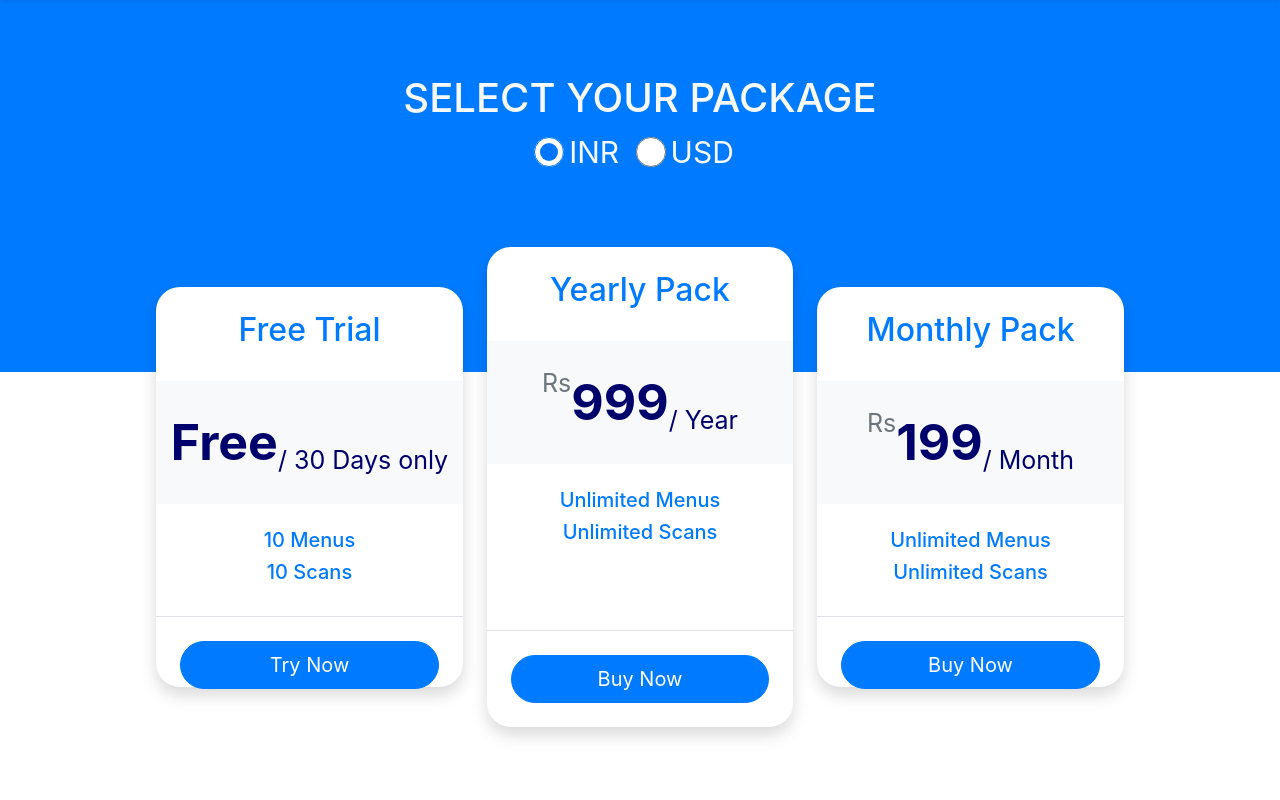
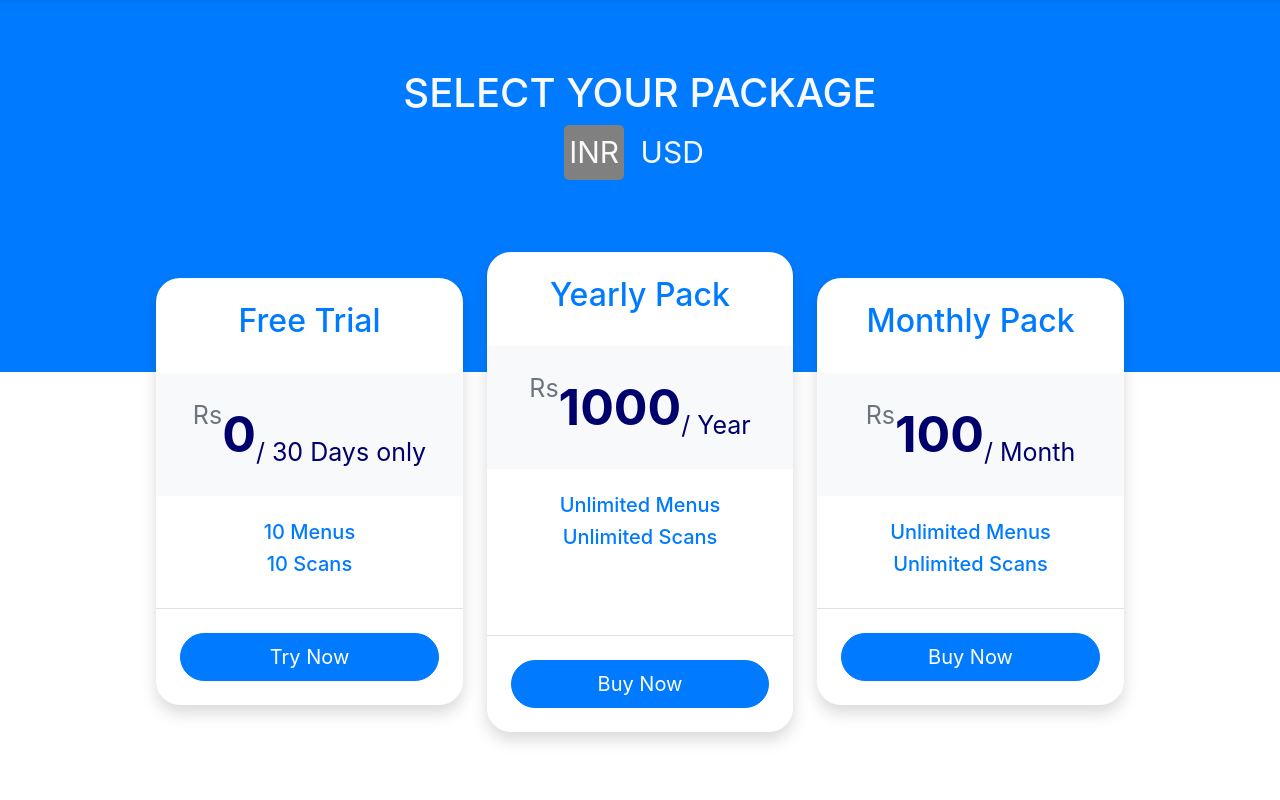
Before and after one commit to mpvaitheeswaran/django_restaurant, a Django app: template templates/qrmenu/select_pack.html in a window 1280 px wide. Shown: the part 56-856 px from the top of the page. Run offline with Django 3.2, Linux system fonts and the light colour scheme; the template is opened without the code that fills it: most values are stand-ins (such as "Sample title", 1, 10 or a date in 2020); parts of the project's set-up code (start-up, migrations or seed data) failed here and were passed over; some libraries are stand-ins or nearby versions.

Commit message:
Some changes in select pack

```diff
--- a/payments/views.py
+++ b/payments/views.py
@@ -21,9 +21,9 @@ def payment(request):
     restaurant = RestaurantDetail.objects.get(user=request.user)
     bill_amount = None
     if pack_type == '1':
-        bill_amount = "199"
+        bill_amount = "100"
     elif pack_type == '2':
-        bill_amount = "999"
+        bill_amount = "1000"
 
     pack_order = PackOrder.objects.create(order_id=order_id,
         restaurant = restaurant,
--- a/static/css/select_pack.css
+++ b/static/css/select_pack.css
@@ -15,9 +15,13 @@
     background-color: #D6E6F2;
 }
 input[type=radio] {
-    width: 30px;
-    height: 30px;
+    display: none;
 }
+  input[type="radio"]:checked + label {
+    background: gray;
+    padding: 5px;
+    border-radius: 5px;
+  }
 .form-check-label{
     font-size: 30px;
 }
--- a/templates/qrmenu/select_pack.html
+++ b/templates/qrmenu/select_pack.html
@@ -17,7 +17,7 @@
     </div>
   </nav>
   <!-- Navbar End -->
-
+    {%comment%}
     <!--SELECT PACK MODAL  -->
     <!-- Trial Pack -->
     <div class="modal fade" id="trial_pack_modal" tabindex="-1" aria-hidden="true">
@@ -141,7 +141,6 @@
           </div>
     </div>
     <!--SELECT PACK MODAL END -->
-    {%comment%}
     <div class="d-flex justify-content-center align-items-center mt-5">
         <div class="container-fluid mx-5">
             <div class="text-center mb-5">
@@ -256,14 +255,14 @@
           </div>
           <div class="row align-items-center">
             <!-- Free Tial -->
-            <div class="col-sm-12 col-md mt-4 p-0 bg-white rounded-3 shadow d-flex flex-column h-sm-auto" style="height: 50vh">
+            <div class="col-sm-12 col-md mt-4 p-0 bg-white rounded-3 shadow d-flex flex-column h-sm-auto" >
                 <div class="p-4">
                     <h2 class="text-center text-primary">Free Trial</h2>
                 </div>
                 <div class="pack-price d-flex align-items-top py-4 bg-light">
-                    <div class="pack-currenc fs-5 text-muted ml-auto"></div>
+                    <div class="pack-currency fs-5 text-muted ml-auto">Rs</div>
                     <div class="pack-value d-flex align-items-end mr-auto">
-                        <div class="value">Free</div>
+                        <div class="value">0</div>
                         <div class="period">/ 30 Days only</div>
                     </div>
                 </div>
@@ -277,7 +276,7 @@
                         <button class="btn btn-success btn-lg disabled">Active</button>
                     {%else%}
                         {%if not restaurant.is_free_pack_used%}
-                        <button class="btn btn-primary btn-lg rounded-pill w-100" data-toggle="modal" data-target="#trial_pack_modal">Try Now</button>
+                        <a href="{%url 'qrmenu-activate_trial'%}" class="btn btn-primary btn-lg rounded-pill w-100">Try Now</a>
                         {%else%}
                             <button class="btn btn-danger btn-lg disabled" disabled>Your Pack Expired</button>
                         {%endif%}
@@ -295,7 +294,7 @@
                 <div class="pack-price d-flex align-items-top py-4 bg-light">
                     <div class="pack-currency fs-5 text-muted ml-auto">Rs</div>
                     <div class="pack-value d-flex align-items-end mr-auto">
-                        <div id="yearly_value" class="value">999</div>
+                        <div id="yearly_value" class="value">1000</div>
                         <div class="period">/ Year</div>
                     </div>
                 </div>
@@ -307,20 +306,25 @@
                     {%if restaurant.pack.pack_type == 2%}
                         <button class="btn btn-success btn-lg disabled">Active</button>
                     {%else%}
-                        <button class="btn btn-primary btn-lg rounded-pill w-100" data-toggle="modal" data-target="#yearly_pack_modal">Buy Now</button>
+                      <div id="yearly_pay">
+                        <form action="{%url 'payments-pay'%}">
+                          <input type="hidden" name="pack_type" id="pack_type" value="2">
+                          <input type="submit" class="btn btn-primary btn-lg rounded-pill w-100" value="Buy Now">
+                        </form>
+                      </div>
                     {%endif%}
                 </div>
               </div>
 
             <!-- Monthly Pack -->
-            <div class="col-sm-12 col-md  mt-4 p-0 bg-white rounded-3 shadow d-flex flex-column h-sm-auto" style="height: 50vh">
+            <div class="col-sm-12 col-md  mt-4 p-0 bg-white rounded-3 shadow d-flex flex-column h-sm-auto" >
               <div class="p-4">
                 <h2 class="text-center text-primary">Monthly Pack</h2>
               </div>
               <div class="pack-price d-flex align-items-top py-4 bg-light">
                   <div class="pack-currency fs-5 text-muted ml-auto">Rs</div>
                   <div class="pack-value d-flex align-items-end mr-auto">
-                      <div id="monthly_value" class="value">199</div>
+                      <div id="monthly_value" class="value">100</div>
                       <div class="period">/ Month</div>
                   </div>
               </div>
@@ -332,7 +336,12 @@
                   {%if restaurant.pack.pack_type == 1%}
                       <button class="btn btn-success btn-lg disabled">Active</button>
                   {%else%}
-                      <button class="btn btn-primary btn-lg rounded-pill w-100" data-toggle="modal" data-target="#monthly_pack_modal">Buy Now</button>
+                    <div id="monthly_pay">
+                      <form action="{%url 'payments-pay'%}">
+                        <input type="hidden" name="pack_type" id="pack_type" value="1">
+                        <input type="submit" class="btn btn-primary btn-lg rounded-pill w-100" value="Buy Now">
+                      </form>
+                    </div>
                   {%endif%}
 
               </div>
@@ -356,36 +365,32 @@
         //Curency change event.
         $('input[type=radio][name=currency]').change(function() {
             if (this.value == 'inr') {
-                $('#monthly_modal_foot').html(`
-                <button type="button" class="btn btn-secondary" data-dismiss="modal">Close</button>
+                $('#monthly_pay').html(`
                 <form action="{%url 'payments-pay'%}">
                     <input type="hidden" name="pack_type" id="pack_type" value="1">
-                    <input type="submit" class="btn btn-primary" value="Accept & Pay">
+                    <input type="submit" class="btn btn-primary btn-lg rounded-pill w-100" value="Buy Now">
                 </form>
                 `)
-                $('#yearly_modal_foot').html(`
-                <button type="button" class="btn btn-secondary" data-dismiss="modal">Close</button>
+                $('#yearly_pay').html(`
                 <form action="{%url 'payments-pay'%}">
                     <input type="hidden" name="pack_type" id="pack_type" value="2">
-                    <input type="submit" class="btn btn-primary" value="Accept & Pay">
+                    <input type="submit" class="btn btn-primary btn-lg rounded-pill w-100" value="Buy Now">
                 </form>
                 `)
                 $('.pack-currency').text('Rs');
-                $('#monthly_value').text('199');
-                $('#yearly_value').text('999');
+                $('#monthly_value').text('100');
+                $('#yearly_value').text('1000');
             }
             else if (this.value == 'usd') {
-                $('#monthly_modal_foot').html(`
-                <button type="button" class="btn btn-secondary" data-dismiss="modal">Close</button>
+                $('#monthly_pay').html(`
                 <div id="paypal-monthly-container"></div>
                 `)
-                $('#yearly_modal_foot').html(`
-                <button type="button" class="btn btn-secondary" data-dismiss="modal">Close</button>
+                $('#yearly_pay').html(`
                 <div id="paypal-yearly-container"></div>
                 `)
                 $('.pack-currency').text('$');
-                $('#monthly_value').text('2.50');
-                $('#yearly_value').text('13');
+                $('#monthly_value').text('2');
+                $('#yearly_value').text('20');
                 monthlyPayment();
                 yearlyPayment();
 
@@ -395,7 +400,7 @@
     function monthlyPayment(){
     //For Monthly Pack
     const pack_type = '1'
-    const amount = '2.50'
+    const amount = '2'
       paypal.Buttons({
 
         style: {
@@ -473,7 +478,7 @@
     function yearlyPayment(){
         //For Yearly Pack paypal payment
         const pack_type = '2'
-        const amount = '13.00'
+        const amount = '20'
       paypal.Buttons({
 
         style: {
```
